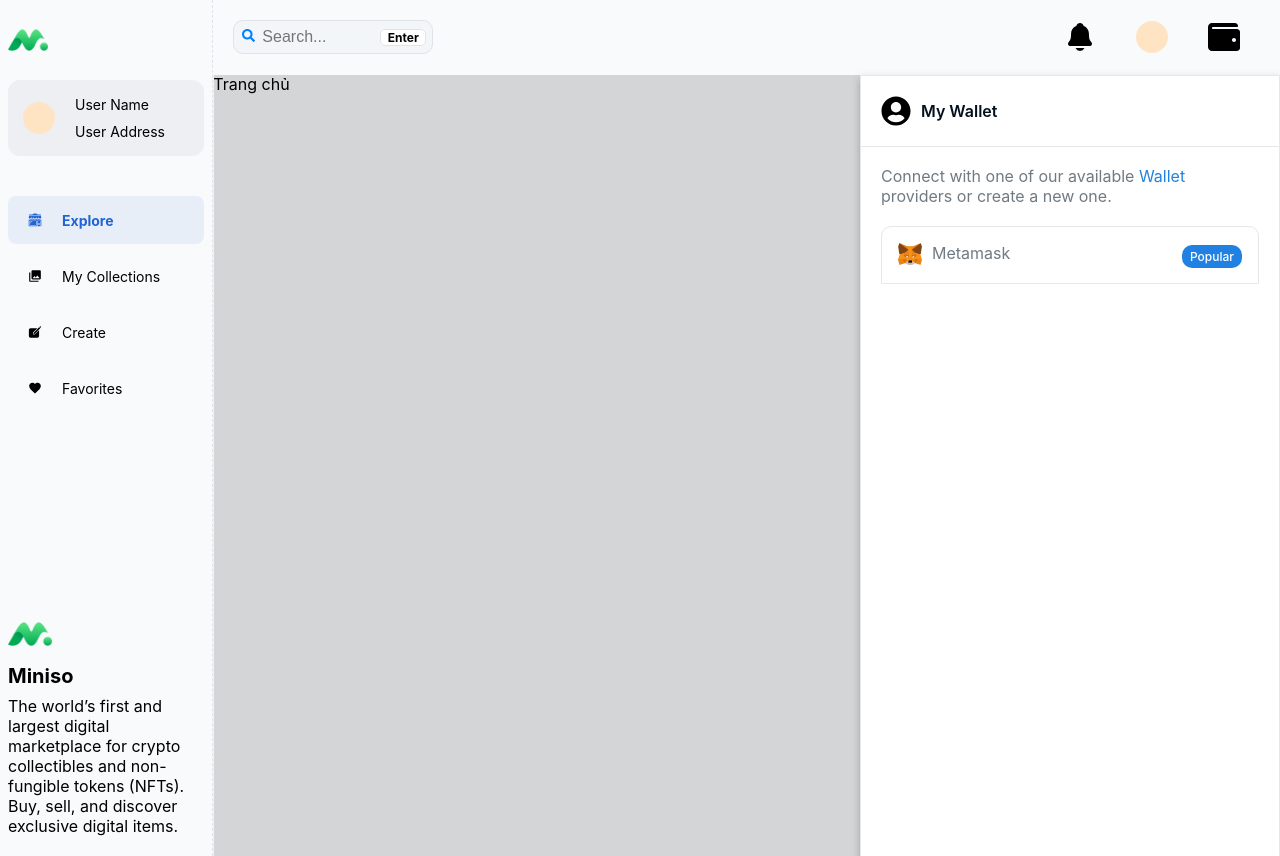
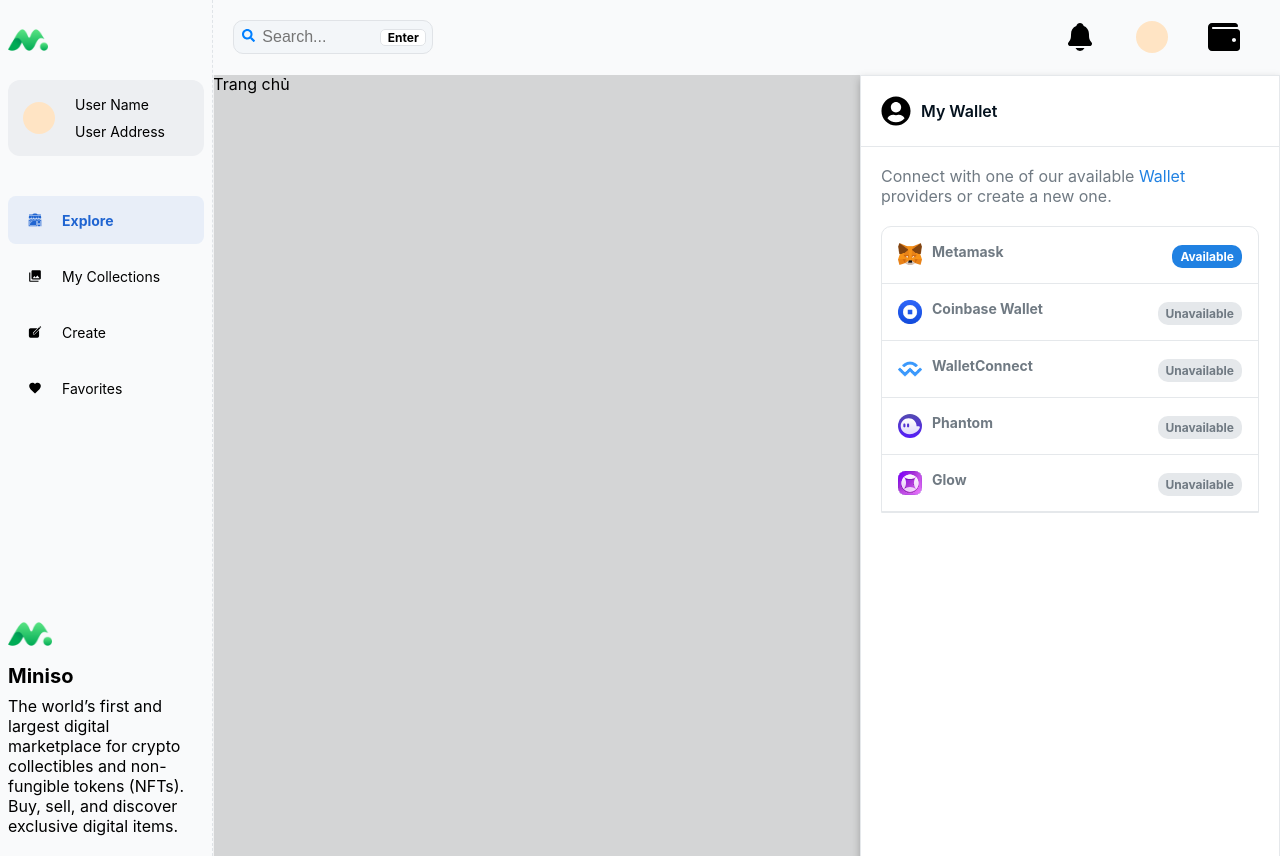
Before and after one commit to DT0998/Web3-Shop, a Next.js app: page / in a window 1280 px wide. Built offline with nearby package versions, Linux system fonts and the light colour scheme.

Commit message:
update wallet connect

```diff
--- a/components/WalletMenu/WalletMenu.jsx
+++ b/components/WalletMenu/WalletMenu.jsx
@@ -3,7 +3,12 @@
 import { FaUserCircle } from "react-icons/fa";
 import { Box } from "@mui/system";
 import WalletOption from "../WalletOption/WalletOption";
-import metamaskLogo from "../../assets/images/WalletOption/metamask-alternative.png";
+import MetamaskLogo from "../../assets/images/WalletOption/metamask-alternative.png";
+import WalletConnectLogo from "../../assets/images/WalletOption/walletconnect-alternative.webp";
+import CoinbaseWalletLogo from "../../assets/images/WalletOption/walletlink-alternative.webp";
+import PhantomLogo from "../../assets/images/WalletOption/phantom.svg";
+import GlowLogo from "../../assets/images/WalletOption/glow.svg";
+
 function WalletMenu() {
   return (
     <React.Fragment>
@@ -25,19 +30,77 @@
             providers or create a new one.
           </Box>
           <div className={classes.WalletMenu_network}>
-          <Box padding="16px">
+            {/* metamask */}
+            <div className={classes.WalletMenu_cursor}>
+              <Box padding="16px" borderBottom="1px solid rgb(229, 232, 235)">
                 <WalletOption
-              srcImage={metamaskLogo}
-              alt="metamask"
+                  srcImage={MetamaskLogo}
+                  alt="Metamask"
                   title="Metamask"
                   type="network"
-              network="Popular"
+                  network="Available"
                   backgroundColor="rgb(32, 129, 226)"
                   color="rgb(255, 255, 255)"
                 />
               </Box>
             </div>
-
+            {/* coinbase wallet */}
+            <div className={classes.WalletMenu_cursor}>
+              <Box padding="16px" borderBottom="1px solid rgb(229, 232, 235)">
+                <WalletOption
+                  srcImage={CoinbaseWalletLogo}
+                  alt="Coinbase Wallet"
+                  title="Coinbase Wallet"
+                  type="network"
+                  network="Unavailable"
+                  backgroundColor="rgb(229, 232, 235)"
+                  color="rgb(112, 122, 131)"
+                />
+              </Box>
+            </div>
+            {/* wallet connect */}
+            <div className={classes.WalletMenu_cursor}>
+              <Box padding="16px" borderBottom="1px solid rgb(229, 232, 235)">
+                <WalletOption
+                  srcImage={WalletConnectLogo}
+                  alt="WalletConnect"
+                  title="WalletConnect"
+                  type="network"
+                  network="Unavailable"
+                  backgroundColor="rgb(229, 232, 235)"
+                  color="rgb(112, 122, 131)"
+                />
+              </Box>
+            </div>
+            {/* phantom */}
+            <div className={classes.WalletMenu_cursor}>
+              <Box padding="16px" borderBottom="1px solid rgb(229, 232, 235)">
+                <WalletOption
+                  srcImage={PhantomLogo}
+                  alt="Phantom"
+                  title="Phantom"
+                  type="network"
+                  network="Unavailable"
+                  backgroundColor="rgb(229, 232, 235)"
+                  color="rgb(112, 122, 131)"
+                />
+              </Box>
+            </div>
+            {/* glow */}
+            <div className={classes.WalletMenu_cursor}>
+              <Box padding="16px" borderBottom="1px solid rgb(229, 232, 235)">
+                <WalletOption
+                  srcImage={GlowLogo}
+                  alt="Glow"
+                  title="Glow"
+                  type="network"
+                  network="Unavailable"
+                  backgroundColor="rgb(229, 232, 235)"
+                  color="rgb(112, 122, 131)"
+                />
+              </Box>
+            </div>
+          </div>
         </div>
       </div>
     </React.Fragment>
--- a/components/WalletMenu/WalletMenu.module.css
+++ b/components/WalletMenu/WalletMenu.module.css
@@ -59,3 +59,18 @@
     margin: 0 20px;
     margin-top: 20px;
 }
+.WalletMenu_cursor:first-child{
+    cursor: pointer;
+    transition: all .2s ease-in-out;
+}
+.WalletMenu_cursor{
+    cursor: not-allowed;
+}
+.WalletMenu_cursor:hover{
+    background-color: rgb(251, 253, 255);
+    box-shadow: rgb(4 17 29 / 25%) 0px 0px 8px 0px;
+}
+.WalletMenu_cursor:hover:first-child{
+    border-top-left-radius: 10px;
+    border-top-right-radius: 10px;
+}
--- a/components/WalletOption/WalletOption.jsx
+++ b/components/WalletOption/WalletOption.jsx
@@ -5,13 +5,12 @@
 function WalletOption(props) {
   return (
     <React.Fragment>
-        <div className={classes.WalletOption_container}>
         <Box display="flex" justifyContent="space-between" alignItems="center">
           <Box display="flex" gap="10px">
             <div className={classes.WalletOption_img}>
               <Image src={props.srcImage} alt={props.altImage} />
             </div>
-            <span>{props.title}</span>
+            <span className={classes.WalletOption_title}>{props.title}</span>
           </Box>
           {props.type === "network" && (
             <Box>
@@ -27,7 +26,6 @@
             </Box>
           )}
         </Box>
-        </div>
     </React.Fragment>
   );
 }
--- a/components/WalletOption/WalletOption.module.css
+++ b/components/WalletOption/WalletOption.module.css
@@ -6,8 +6,9 @@
     padding: 4px 8px;
     border-radius: 10px;
     font-size: 12px;
-    font-weight: 500;
+    font-weight: 700;
 }
-.WalletOption_container{
-    height: 100%;
+.WalletOption_title{
+    font-size: 14px;
+    font-weight: 700;
 }
```
Lines whose indentation alone changed are shown as unchanged.
